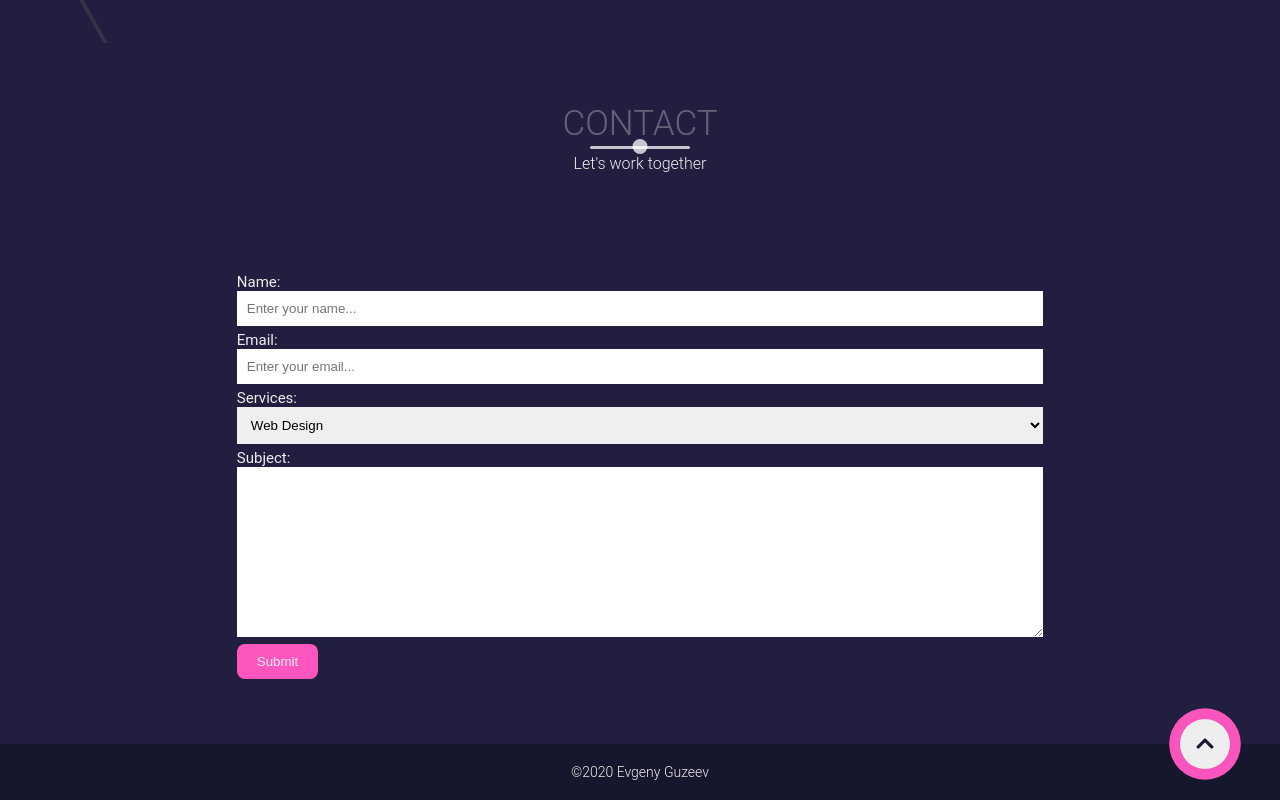
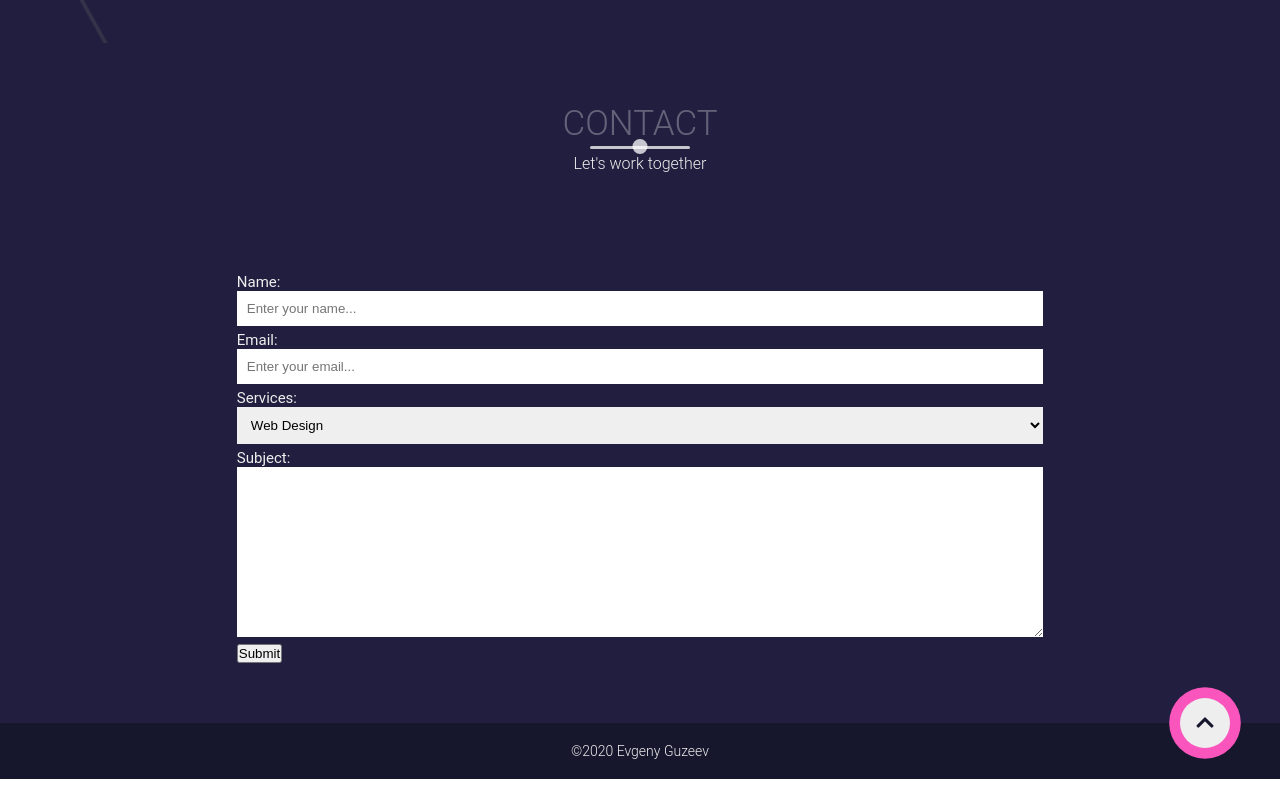
Before and after one commit to GuzeevZhenya/rsschool-cv, a plain HTML site: page index.html in a window 1280 px wide. Shown: the part 3669-4469 px from the top of the page. After the commit the page ends 4448 px from the top, so only its background shows below. Drawn offline with nearby package versions, Linux system fonts and the light colour scheme.

Commit message:
refactoring: code

```diff
--- a/index.html
+++ b/index.html
@@ -277,7 +277,7 @@
           </select>
           <label for="subject">Subject:</label>
           <textarea name="subject" id="subject" cols="10" rows="10"></textarea>
-          <input type="submit" value="Submit" />
+          <button>Submit</button>
         </form>
       </div>
     </section>
```
